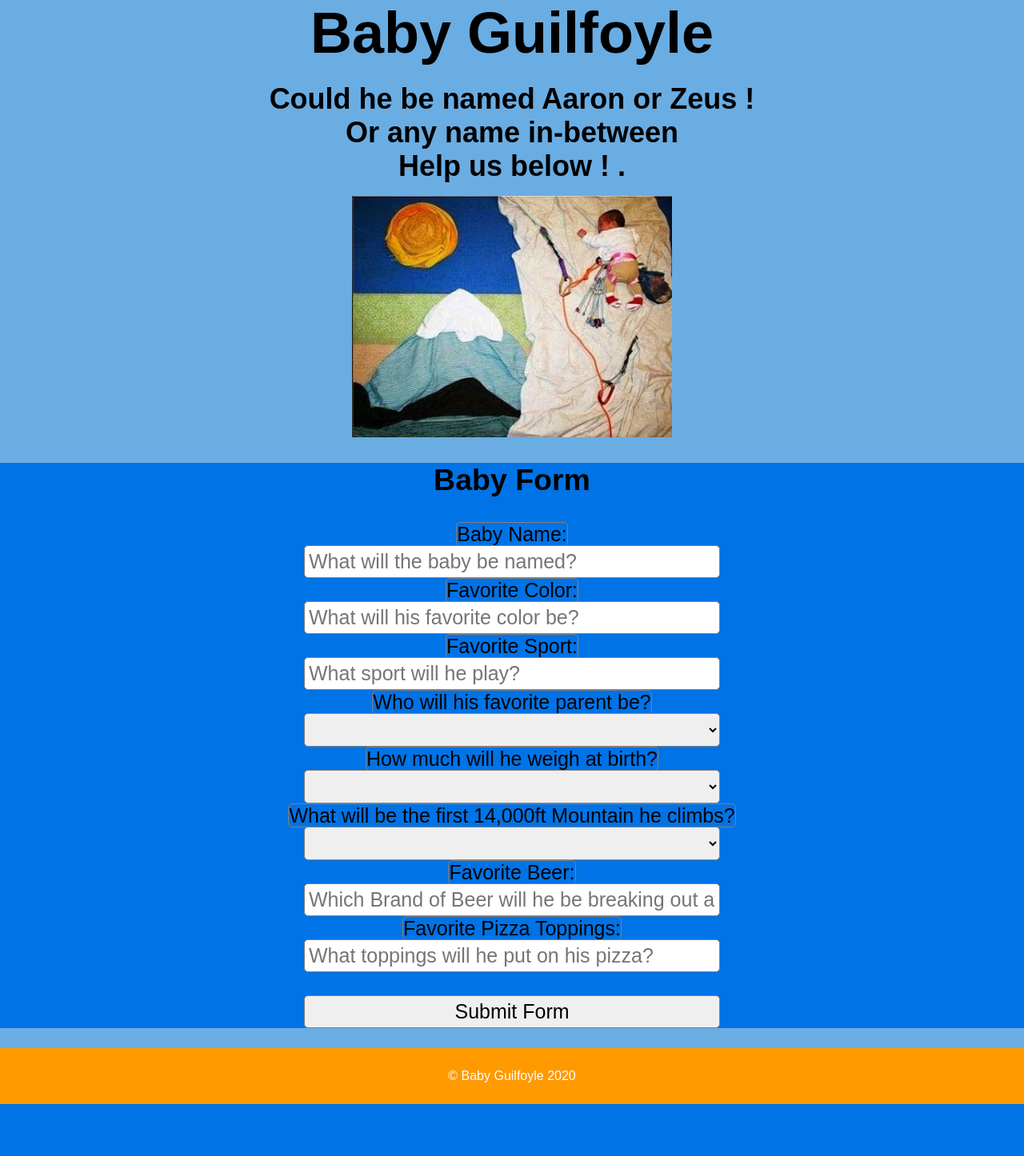
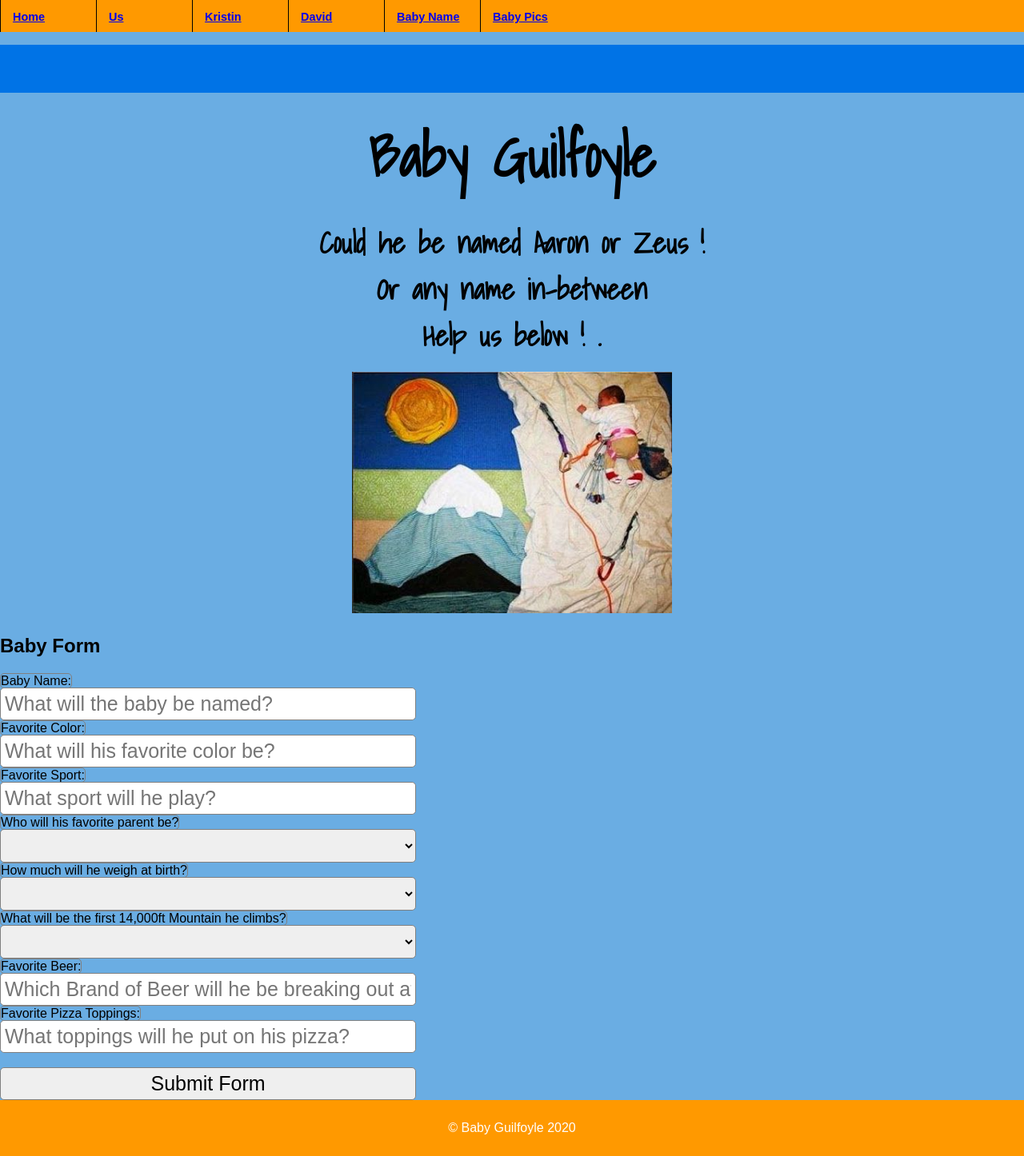
Before and after one commit to Davg99/BabyGuilfoyle, a PHP site: page /BabyName.php in a window 1280 px wide. Shown: the whole page at 80% size. Before the commit the page ends 1381 px from the top, so only its background shows below. Run offline with PHP 8.4, Linux system fonts and the light colour scheme; some libraries are stand-ins or nearby versions.

Commit message:
Update BabyName.php

```diff
--- a/BabyName.php
+++ b/BabyName.php
@@ -35,46 +35,40 @@
 
 
 ?>
+<!doctype html>
 <html lang="en">
+
 <head>
-	<meta charset="utf-8"><meta name="Baby Guilfoyle" content="width=device-width, initial-scale=1">
-	<title>Baby Guilfoyle</title>
-	        <script type="text/javascript" src="https://ajax.googleapis.com/ajax/libs/jquery/3.5.1/jquery.min.js"></script>
+    <meta charset="utf-8">
+    <meta name="Baby Guilfoyle" content="width=device-width, initial-scale=1">
+    <title>Baby Guilfoyle</title>
+    <script type="text/javascript" src="https://ajax.googleapis.com/ajax/libs/jquery/3.5.1/jquery.min.js"></script>
+    <script src="https://code.jquery.com/jquery-1.12.4.js"></script>
+    <script src="https://code.jquery.com/ui/1.12.1/jquery-ui.js"></script>
+    <link href="GIT/jquery-ui.css" rel="stylesheet">
+    <link href="https://fonts.googleapis.com/css2?family=Shadows+Into+Light&amp;display=swap" rel="stylesheet" />
+    <link rel="stylesheet" type="text/css" href="/GIT/babyg.css">
+</head>
 
-	<link href="https://fonts.googleapis.com/css2?family=Shadows+Into+Light&amp;display=swap" rel="stylesheet" />
-	<link rel="stylesheet" type="text/css" href="/GIT/babyg.css">
+<body>
+    <!-- Topbar Navigation CSS topbar, partition and topbar-menu -->
+    <div id="topbar">
+        <div class="partition topbar-menu"><a href="http://www.bootsoles.com" hrefs="http://www.bootsoles.com&quot;">Home</a></div>
 
-</head>
-<style>
-		body {
-			margin:0;
-			padding:0;
-			background-color: #6AADE3;
-			background-blend-mode:lighten;
-			font-family: Arial, Helvetica, sans-serif;
-            }
+        <div class="partition topbar-menu"><a href="/GIT/Us.html" hrefs="http://www.bootsoles.com/Us&quot;">Us</a></div>
 
-        form {
-		    background-color:#0073e6;
-		    text-align:center;
-            font-size:25px;
-            }
+        <div class="partition topbar-menu"><a href="/GIT/Kristin.html" hrefs="http://www.bootsoles.com/Kristin&quot;">Kristin</a></div>
 
-        .lead {
+        <div class="partition topbar-menu"><a href="/GIT/David.html" hrefs="http://www.bootsoles.com/David&quot;">David </a></div>
 
-            margin-left:auto;
-            margin-right:auto;
-            font-family: Arial, Helvetica, sans-serif;
-            text-align: center;
-            font-weight:bold;
-            }
-        footer {
-			background-color: #ff9900;
-			padding: 10px;
-			text-align: center;
-			color: white;
-		}
-</style>
+        <div class="partition topbar-menu"><a href="/GIT/Baby_Name.html" hrefs="http://www.bootsoles.com/Baby_Name&quot;">Baby Name </a></div>
+
+        <div class="partition topbar-menu"><a href="/GIT/Baby_Pics.html" hrefs="http://www.bootsoles.com/Baby_Pics&quot;">Baby Pics </a></div>
+    </div>
+
+    <p></p>
+
+    <header></header>
 <div class="lead">
 			<h1><span style="font-size:72px;">Baby Guilfoyle</span></h1>
 			<p><span style="font-size:36px;">Could he be named Aaron or Zeus !<br /> Or any name in-between <br /> Help us below ! .</span></p>
@@ -82,7 +76,7 @@
 		</div>
 
 
-<form method = "post">
+<form method = "post" >
 
 <h2>Baby Form</h2>
 <body>
```
